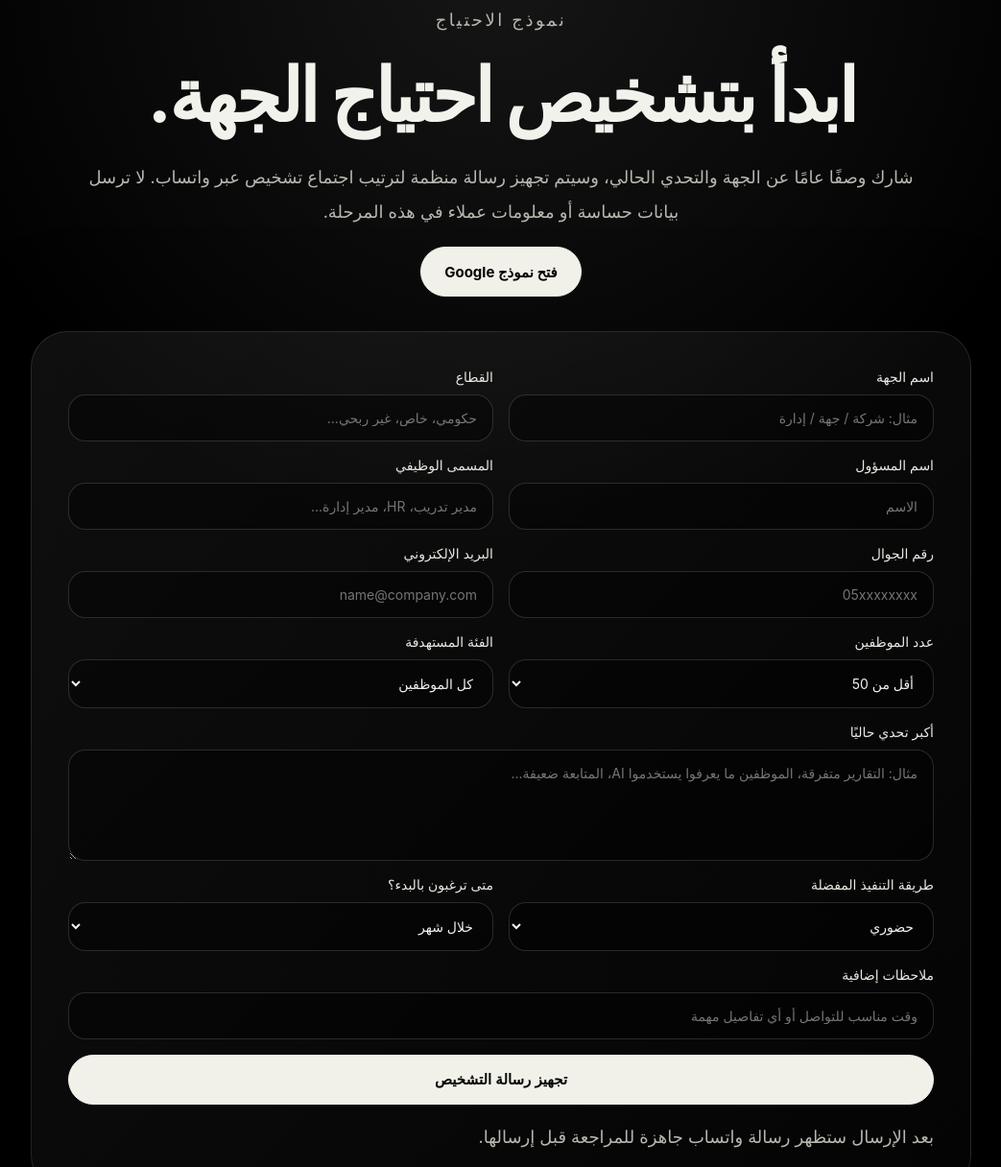
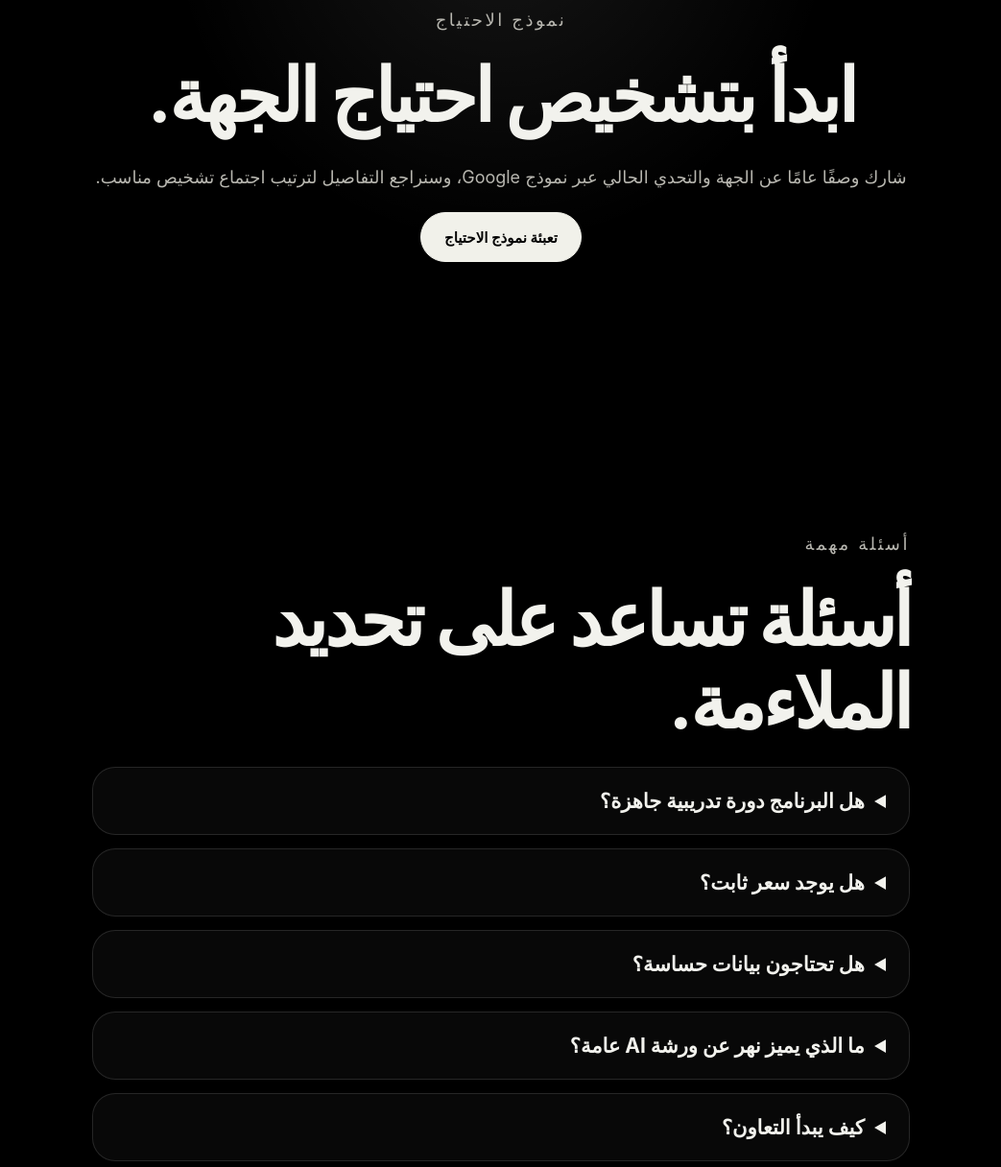
Before and after one commit to osama0561/nahr-b2b-coaching, a website: page companies/index.html in a window 1280 px wide. Shown: the part 5353-6569 px from the top of the page at 96% size, without its empty margins (118-1161 px from the left). Drawn offline with Linux system fonts and the light colour scheme.

Commit message:
Replace companies form with Google Form CTA

```diff
--- a/companies/index.html
+++ b/companies/index.html
@@ -119,25 +119,9 @@
       <div class="form-intro reveal">
         <p class="eyebrow">نموذج الاحتياج</p>
         <h2>ابدأ بتشخيص احتياج الجهة.</h2>
-        <p>شارك وصفًا عامًا عن الجهة والتحدي الحالي، وسيتم تجهيز رسالة منظمة لترتيب اجتماع تشخيص عبر واتساب. لا ترسل بيانات حساسة أو معلومات عملاء في هذه المرحلة.</p>
-        <a class="btn primary form-external-cta" href="https://docs.google.com/forms/d/1tJMJ81s8w1nmCAuWjruW-as8rnPzUHq0mSwkrUkbi-E/edit?ts=6ab6ac17" target="_blank" rel="noopener">فتح نموذج Google</a>
+        <p>شارك وصفًا عامًا عن الجهة والتحدي الحالي عبر نموذج Google، وسنراجع التفاصيل لترتيب اجتماع تشخيص مناسب.</p>
+        <a class="btn primary form-external-cta" href="https://docs.google.com/forms/d/1tJMJ81s8w1nmCAuWjruW-as8rnPzUHq0mSwkrUkbi-E/edit?ts=6ab6ac17" target="_blank" rel="noopener">تعبئة نموذج الاحتياج</a>
       </div>
-      <form class="lead-form reveal" id="leadForm">
-        <label>اسم الجهة<input required name="org" placeholder="مثال: شركة / جهة / إدارة" /></label>
-        <label>القطاع<input required name="sector" placeholder="حكومي، خاص، غير ربحي..." /></label>
-        <label>اسم المسؤول<input required name="name" placeholder="الاسم" /></label>
-        <label>المسمى الوظيفي<input name="title" placeholder="مدير تدريب، HR، مدير إدارة..." /></label>
-        <label>رقم الجوال<input required name="phone" placeholder="05xxxxxxxx" inputmode="tel" /></label>
-        <label>البريد الإلكتروني<input name="email" placeholder="name@company.com" inputmode="email" /></label>
-        <label>عدد الموظفين<select name="employees"><option>أقل من 50</option><option>50 - 200</option><option>200 - 1000</option><option>أكثر من 1000</option></select></label>
-        <label>الفئة المستهدفة<select name="levels"><option>كل الموظفين</option><option>موظفين تشغيليين</option><option>متخصصين</option><option>مشرفين ومدراء</option><option>قيادات تنفيذية</option><option>مزيج من أكثر من مستوى</option></select></label>
-        <label class="full">أكبر تحدي حاليًا<textarea required name="challenge" placeholder="مثال: التقارير متفرقة، الموظفين ما يعرفوا يستخدموا AI، المتابعة ضعيفة..."></textarea></label>
-        <label>طريقة التنفيذ المفضلة<select name="format"><option>حضوري</option><option>عن بعد</option><option>هجين</option><option>غير محدد</option></select></label>
-        <label>متى ترغبون بالبدء؟<select name="timeline"><option>خلال شهر</option><option>1 - 3 أشهر</option><option>بعد 3 أشهر</option><option>غير محدد</option></select></label>
-        <label class="full">ملاحظات إضافية<input name="meeting" placeholder="وقت مناسب للتواصل أو أي تفاصيل مهمة" /></label>
-        <button class="btn primary full" type="submit">تجهيز رسالة التشخيص</button>
-        <p class="form-note" id="formNote">بعد الإرسال ستظهر رسالة واتساب جاهزة للمراجعة قبل إرسالها.</p>
-      </form>
     </section>
 
     <section id="faq" class="section faq">
```
